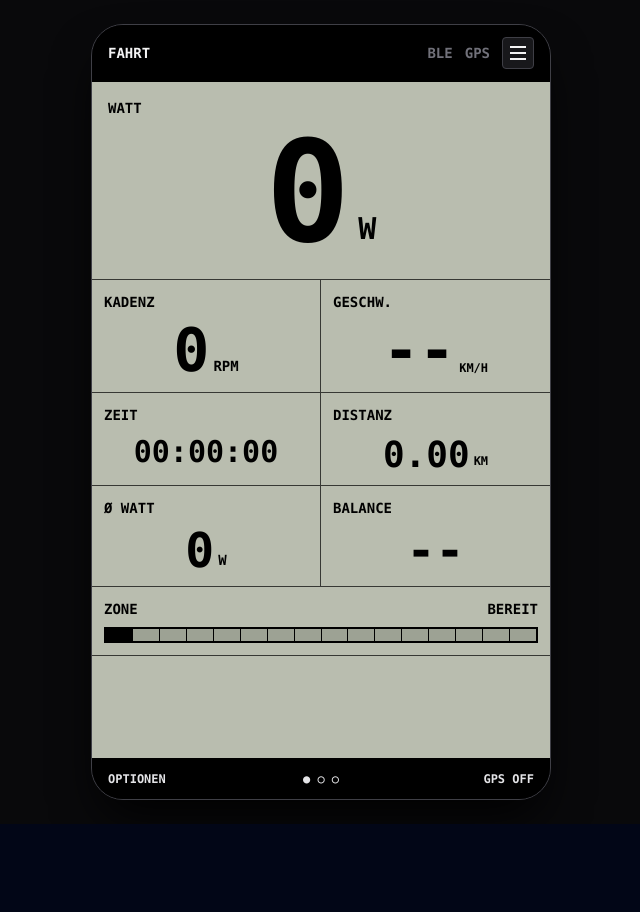
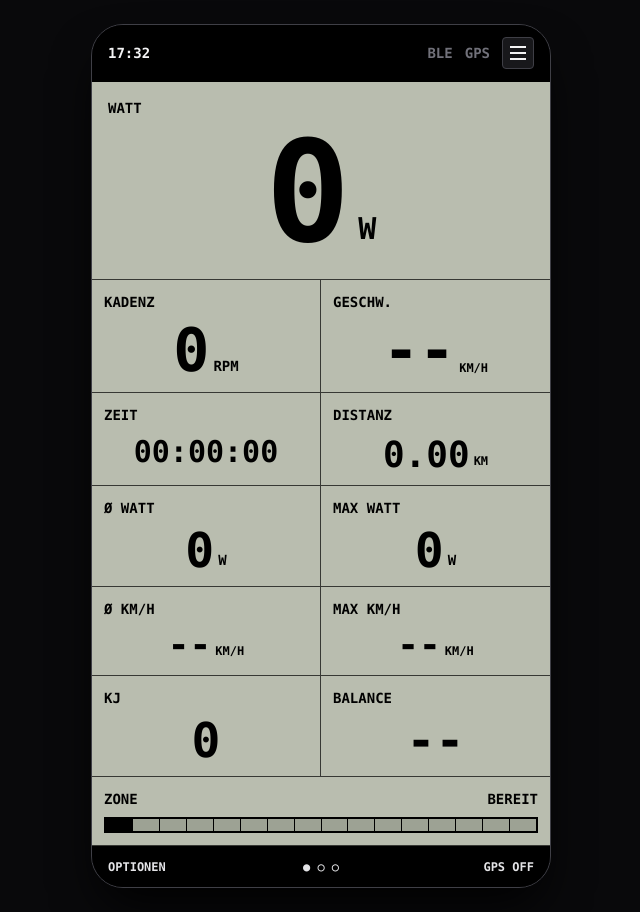
Before and after one commit to staubi82/xpedo, a React (Vite) app: page / in a window 1280 px wide. Shown: the whole page, without its empty margins (319-959 px from the left). Before the commit the page ends 824 px from the top, so only its background shows below. Built offline with nearby package versions, Linux system fonts and the light colour scheme.

Commit message:
Add ride summary LCD metrics

```diff
--- a/src/App.jsx
+++ b/src/App.jsx
@@ -23,12 +23,15 @@ const initialMetrics = {
   watts: 0,
   cadence: 0,
   speedKmh: null,
+  maxSpeedKmh: 0,
   distanceKm: 0,
   movingSeconds: 0,
+  energyKj: 0,
   balance: null,
   balanceReference: 'unknown',
   flagsHex: '0x0000',
   avgWatts: 0,
+  maxWatts: 0,
   samples: 0,
   zone: 'Bereit',
   zoneColor: 'from-cyan-400 to-emerald-300',
@@ -116,6 +119,10 @@ function formatDuration(totalSeconds) {
   return [hours, minutes, seconds].map((part) => String(part).padStart(2, '0')).join(':');
 }
 
+function formatClock(date) {
+  return date.toLocaleTimeString('de-DE', { hour: '2-digit', minute: '2-digit' });
+}
+
 function distanceInKm(a, b) {
   const radiusKm = 6371;
   const toRad = (value) => (value * Math.PI) / 180;
@@ -150,6 +157,7 @@ function shortUuid(uuid) {
 
 export default function App() {
   const [metrics, setMetrics] = useState(initialMetrics);
+  const [clock, setClock] = useState(new Date());
   const [connectionState, setConnectionState] = useState('idle');
   const [deviceName, setDeviceName] = useState('');
   const [error, setError] = useState('');
@@ -361,6 +369,7 @@ export default function App() {
         setMetrics((current) => ({
           ...current,
           speedKmh,
+          maxSpeedKmh: Math.max(current.maxSpeedKmh, speedKmh ?? 0),
           distanceKm: current.distanceKm + distanceDelta,
         }));
 
@@ -461,6 +470,7 @@ export default function App() {
         balanceReference: parsed.balance ? parsed.balanceReference : current.balanceReference,
         flagsHex: `0x${parsed.flags.toString(16).padStart(4, '0')}`,
         avgWatts: nextAverage,
+        maxWatts: Math.max(current.maxWatts, parsed.watts),
         samples: nextSamples,
         zone: nextZone.zone,
         zoneColor: nextZone.zoneColor,
@@ -502,9 +512,18 @@ export default function App() {
   useEffect(() => {
     const timer = window.setInterval(() => {
       if (Date.now() - lastMovementAtRef.current > 2500) return;
-      setMetrics((current) => ({ ...current, movingSeconds: current.movingSeconds + 1 }));
+      setMetrics((current) => ({
+        ...current,
+        movingSeconds: current.movingSeconds + 1,
+        energyKj: current.energyKj + Math.max(0, current.watts) / 1000,
+      }));
     }, 1000);
 
+    return () => window.clearInterval(timer);
+  }, []);
+
+  useEffect(() => {
+    const timer = window.setInterval(() => setClock(new Date()), 1000);
     return () => window.clearInterval(timer);
   }, []);
 
@@ -563,7 +582,7 @@ export default function App() {
       <div className="mx-auto flex min-h-[calc(100vh-1.5rem)] w-full max-w-[460px] flex-col overflow-hidden rounded-[2rem] border border-zinc-700 bg-zinc-900 shadow-2xl shadow-black">
         <div className="relative border-b border-black bg-black px-4 py-3 font-mono text-sm font-bold text-zinc-100">
           <div className="flex items-center justify-between">
-            <span>FAHRT</span>
+            <span>{formatClock(clock)}</span>
             <div className="flex items-center gap-3">
               <span className={connected ? 'text-lime-300' : 'text-zinc-500'}>BLE</span>
               <span className={gpsState === 'active' ? 'text-lime-300' : 'text-zinc-500'}>GPS</span>
@@ -685,6 +704,35 @@ export default function App() {
               </div>
             </div>
             <div className="border-t border-black/70 p-3">
+              <div className="font-mono text-sm font-black">MAX WATT</div>
+              <div className="mt-2 flex items-end justify-center gap-1 font-mono">
+                <span className="text-5xl font-black leading-none">{metrics.maxWatts}</span>
+                <span className="pb-1 text-sm font-black">W</span>
+              </div>
+            </div>
+
+            <div className="border-t border-r border-black/70 p-3">
+              <div className="font-mono text-sm font-black">Ø KM/H</div>
+              <div className="mt-2 flex items-end justify-center gap-1 font-mono">
+                <span className="text-4xl font-black leading-none">
+                  {metrics.movingSeconds > 0 ? (metrics.distanceKm / (metrics.movingSeconds / 3600)).toFixed(1) : '--'}
+                </span>
+                <span className="pb-1 text-xs font-black">KM/H</span>
+              </div>
+            </div>
+            <div className="border-t border-black/70 p-3">
+              <div className="font-mono text-sm font-black">MAX KM/H</div>
+              <div className="mt-2 flex items-end justify-center gap-1 font-mono">
+                <span className="text-4xl font-black leading-none">{metrics.maxSpeedKmh ? metrics.maxSpeedKmh.toFixed(1) : '--'}</span>
+                <span className="pb-1 text-xs font-black">KM/H</span>
+              </div>
+            </div>
+
+            <div className="border-t border-r border-black/70 p-3">
+              <div className="font-mono text-sm font-black">KJ</div>
+              <div className="mt-2 text-center font-mono text-5xl font-black leading-none">{Math.round(metrics.energyKj)}</div>
+            </div>
+            <div className="border-t border-black/70 p-3">
               <div className="font-mono text-sm font-black">BALANCE</div>
               <div className="mt-2 text-center font-mono text-5xl font-black leading-none">
                 {metrics.balance === null
@@ -705,9 +753,9 @@ export default function App() {
                   const active = index < Math.max(1, Math.round((parseFloat(zone.width) / 100) * 16));
                   return <span key={index} className={active ? 'bg-black' : 'bg-[#9da294]'} />;
                 })}
+                </div>
               </div>
             </div>
-          </div>
 
           {showDiagnostics && (
             <div className="border-b border-black/70 p-3 font-mono text-xs font-bold leading-5">
```
